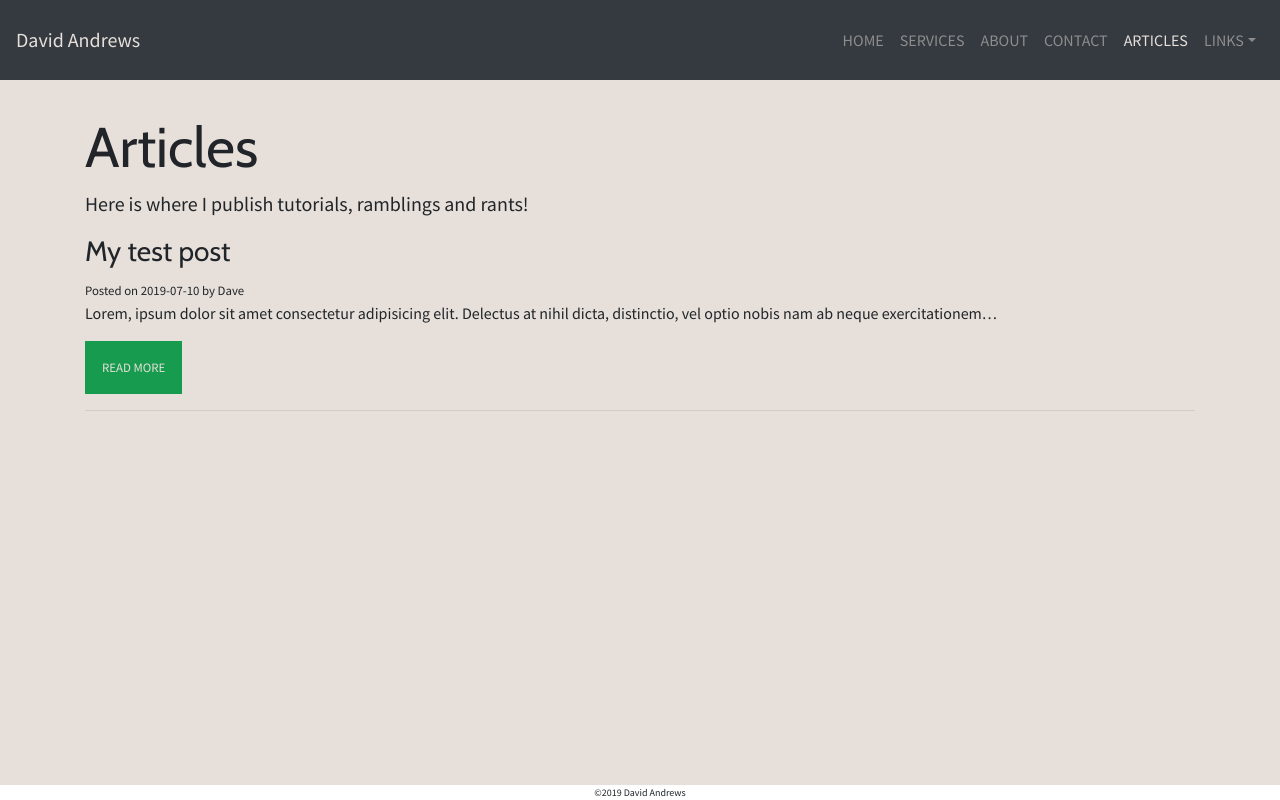
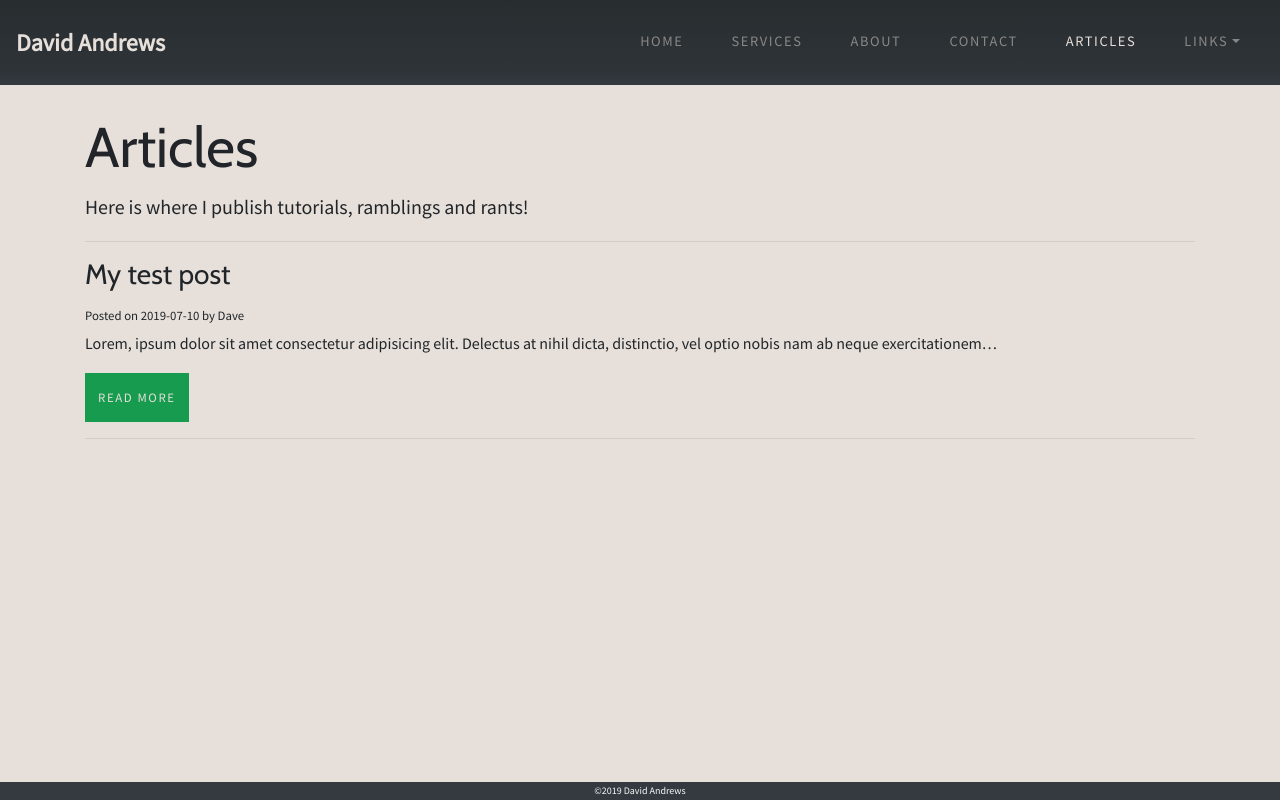
Before and after one commit to dandroos/david-andrews, a Gatsby site: page /articles in a window 1280 px wide. Built offline with nearby package versions, Linux system fonts and the light colour scheme; Gatsby itself is replaced by a stand-in of ours.

Commit message:
Basic styling completed. Ready for first deploy

```diff
--- a/src/components/jumbotron.js
+++ b/src/components/jumbotron.js
@@ -16,7 +16,10 @@ export default function Jumbotron() {
                 <h1 className="display-4 mt-4">Hello!</h1>
                 <p className="lead">I am a professional web and desktop app developer</p>
                 <hr className="my-4" />
-                <p>I build digital solutions to help your business grow.  From simple portfolio/brochure-style websites to larger-scale dynamic web apps.  From a basic tailor-made invoicing system to an all-encompassing software application to automate and/or organise your admin.  <span className="font-weight-bold">Let me help you to maximize your business potential.</span></p>
+                <p>I build digital solutions to help your business grow.  From simple portfolio/brochure-style websites to larger-scale dynamic web apps.  From a basic tailor-made invoicing system to an all-encompassing software application to automate and/or organise your admin.</p>
+                <p>
+                    <span className="font-weight-bold">Let me help you to maximize your business potential.</span>
+                </p>
                 <AniLink className="btn btn-primary btn-lg" fade to="/services" duration={.85} role="button">Learn more</AniLink>
             </div>
         )}
--- a/src/components/layout.js
+++ b/src/components/layout.js
@@ -49,8 +49,8 @@ const Layout = props => {
       <Header siteTitle={data.site.siteMetadata.title} />
       <main className="pt-4 pb-4">{props.children}</main>
       <footer
-        className="text-center fixed-bottom"
-        style={{ background: "white", fontSize: "10px" }}
+        className="text-center fixed-bottom bg-dark text-light"
+        style={{ fontSize: "10px" }}
       >
         ©{new Date().getFullYear()} David Andrews
       </footer>
--- a/src/components/navbar.js
+++ b/src/components/navbar.js
@@ -24,22 +24,22 @@ export default function Navbar({ title }) {
 
                     <ul className="navbar-nav ml-auto">
                         <li className="nav-item">
-                            <AniLink fade to="/" duration={.85} className="nav-link" activeClassName="active" onClick={handleClick}>Home</AniLink>
+                            <AniLink fade to="/" duration={.85} className="nav-link hover-effect" activeClassName="active" onClick={handleClick}>Home</AniLink>
                         </li>
                         <li className="nav-item">
-                            <AniLink fade to="/services" duration={.85} className="nav-link" activeClassName="active" onClick={handleClick}>Services</AniLink>
+                            <AniLink fade to="/services" duration={.85} className="nav-link hover-effect" activeClassName="active" onClick={handleClick}>Services</AniLink>
                         </li>
                         <li className="nav-item">
-                            <AniLink fade to="/about" duration={.85} className="nav-link" activeClassName="active" onClick={handleClick}>About</AniLink>
+                            <AniLink fade to="/about" duration={.85} className="nav-link hover-effect" activeClassName="active" onClick={handleClick}>About</AniLink>
                         </li>
 
                         <li className="nav-item">
-                            <AniLink fade to="/contact" duration={.85} className="nav-link" activeClassName="active" onClick={handleClick}>Contact</AniLink>
+                            <AniLink fade to="/contact" duration={.85} className="nav-link hover-effect" activeClassName="active" onClick={handleClick}>Contact</AniLink>
                         </li>
                         <li className="nav-item">
-                            <AniLink fade to="/articles" duration={.85} className="nav-link" activeClassName="active" onClick={handleClick}>Articles</AniLink>
+                            <AniLink fade to="/articles" duration={.85} className="nav-link hover-effect" activeClassName="active" onClick={handleClick}>Articles</AniLink>
                         </li>
-                        <li className="nav-item dropdown">
+                        <li className="nav-item dropdown hover-effect">
                             {
                                 // eslint-disable-next-line
                             }<a className="nav-link dropdown-toggle" href="#" id="navbarDropdownMenuLink" data-toggle="dropdown" aria-haspopup="true" aria-expanded="false">
--- a/src/css/style.scss
+++ b/src/css/style.scss
@@ -1,22 +1,41 @@
 $white : #E7E0DA;
 $black : #1B201F;
+$primary-colour: #169B4F;
+$secondary-colour: #6CBCC1;
+
+// $body-bg: rgba($secondary-colour, .5);
+
 $theme-colors: (
-	"primary" : #169B4F,
+	"primary" : $primary-colour,
+	"secondary" : $secondary-colour
 );
 
 $headings-font-family: 'Cabin';
 $font-family-sans-serif:  'Source Sans Pro';
+$line-height-base: 1.8;
+
+$navbar-brand-font-size: 1.5rem;
 
 $input-btn-font-size: .8rem;
+$input-btn-font-size-lg: .8rem;
 
-$btn-padding: 1rem;
+$link-hover-color: darken($primary-colour, 25%) !default;
+
+$btn-padding: .75rem;
 $input-btn-padding-y: $btn-padding;
 $input-btn-padding-x: $btn-padding;
-$input-btn-padding-y-lg: $btn-padding;
-$input-btn-padding-x-lg: $btn-padding;
+$input-btn-padding-y-lg: $btn-padding * 1.75;
+$input-btn-padding-x-lg: $btn-padding * 1.75;
+
+$btn-transition:              color .35s ease-in-out, background-color .35s ease-in-out, border-color .15s ease-in-out, box-shadow .15s ease-in-out !default;
+
 
 $navbar-padding-y: 1.25rem;
+$navbar-nav-link-padding-x: 1.5rem;
 $enable-rounded: false;
+
+$jumbotron-bg: rgba($white, .9);
+
 .btn, .nav-link{
 	text-transform: uppercase;
 }
@@ -24,3 +43,45 @@ $enable-rounded: false;
 // $body-bg: linear-gradient(to top, );
 
 @import "../../node_modules/bootstrap/scss/bootstrap";
+
+.navbar{
+	background: linear-gradient(to bottom, rgba($black, .5) 0%, rgba($black, .25) 85%, transparent 100%);
+	&-brand{
+		font-weight: 700;
+	}
+}
+
+.nav-link{
+	font-size: .9rem;
+	letter-spacing: .1rem;
+	position: relative;
+}
+
+.hover-effect{
+	&::after{
+		content: '';
+		position: absolute;
+		bottom: 7.5px; left: 18%;
+		height: 2px;
+		width: 0%;
+		background: $primary-colour;
+		z-index: 10;
+		opacity: 0;
+		transition: all .5s;
+	}
+
+	&:hover::after{
+		width: 64%;
+		opacity: 1;
+	}
+}
+
+.btn{
+	letter-spacing: .1rem;
+}
+
+@media(max-width: 1000px){
+	.hover-effect:hover::after{
+		opacity: 0;
+	}
+}
--- a/src/pages/articles.js
+++ b/src/pages/articles.js
@@ -13,6 +13,9 @@ function ArticlesPage({data}) {
             <div className="container">
                 <h1 className="display-4">Articles</h1>
                 <p className="lead">Here is where I publish tutorials, ramblings and rants!</p>
+                <div>
+                    <hr/>
+                </div>
                 {data.allMarkdownRemark.edges.map(post => (
                     <div key={post.node.id}>
                         <h3 className="display-5">{post.node.frontmatter.title}</h3>
--- a/src/pages/contact.js
+++ b/src/pages/contact.js
@@ -15,7 +15,7 @@ export default function ContactPage() {
                 <div className="row">
                     <div className="col-sm">
                         <ContactMethod title="Telephone" contact="+34 658 858 572"
-                            description="Please feel free to call me between 8am and 6pm (GMT) or send me a message via WhatsApp at any time." icon="fas fa-phone"
+                            description="Please feel free to call me between 8am and 6pm (GMT) or send me a message via WhatsApp at any time." icon="fas fa-mobile-alt"
                             link="tel:34658858572" link_text="Call me" link2="https://wa.me/34658858572" link_text2="WhatsApp me" icon2="fab fa-whatsapp"/>
                     </div>
                     <div className="col-sm">
```
